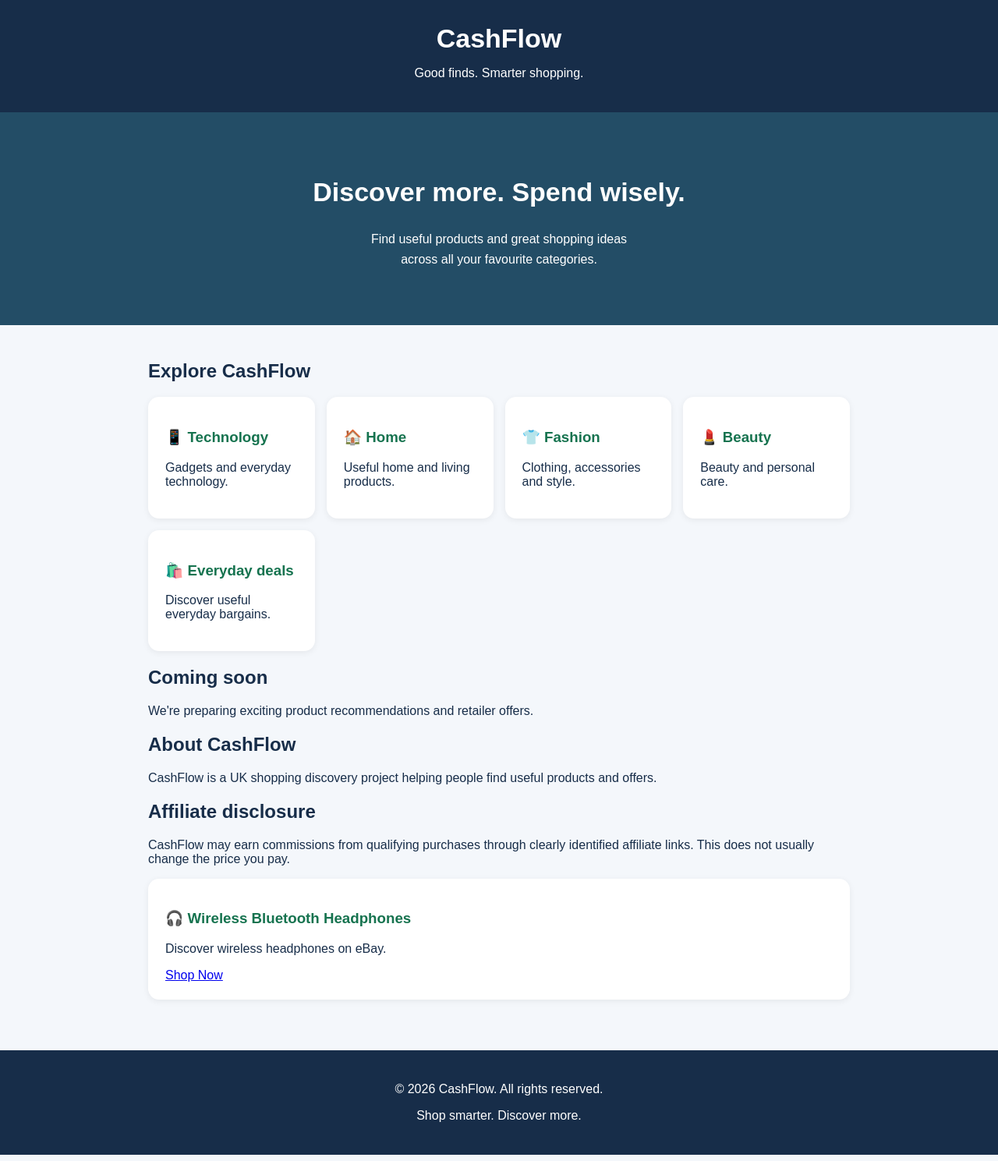
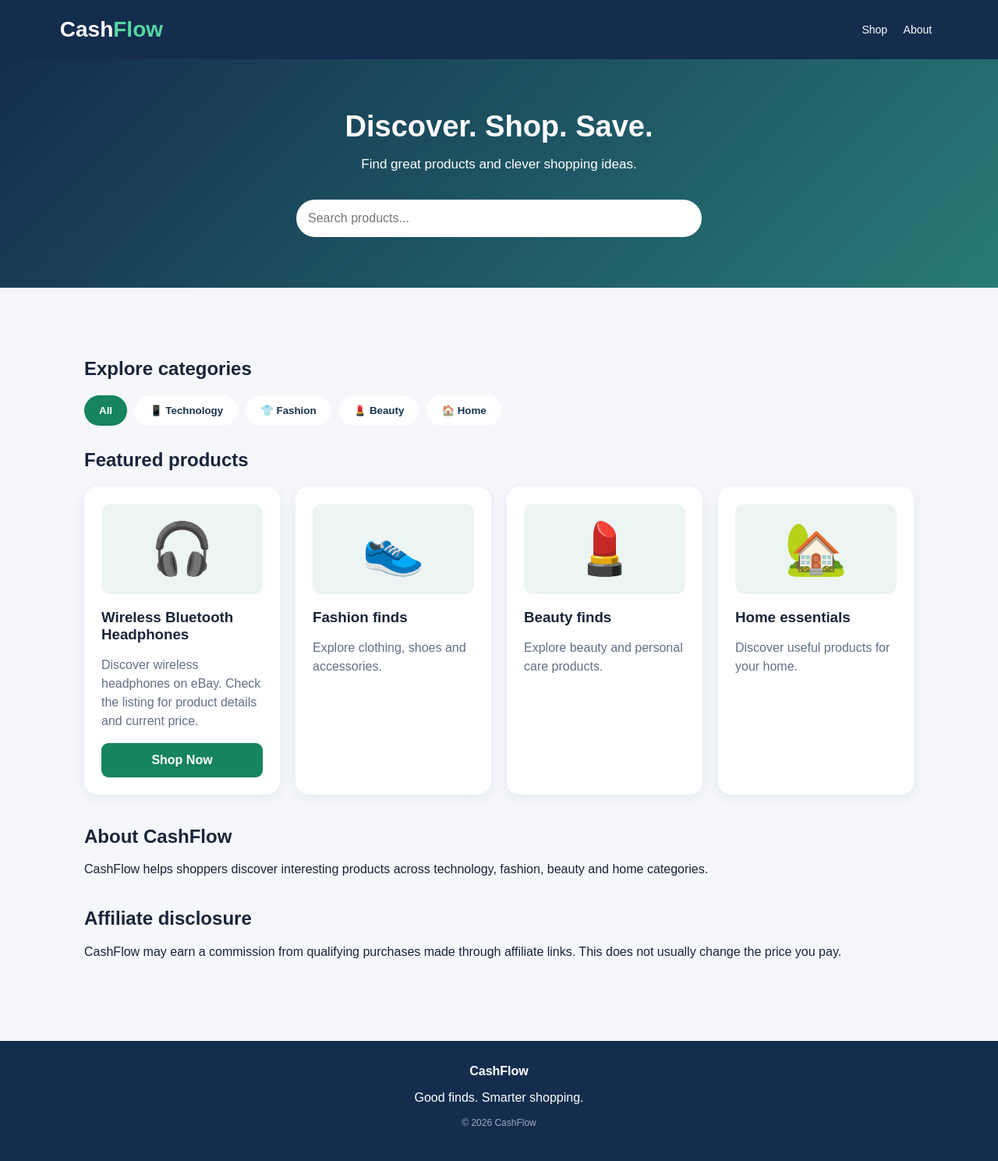
Before and after one commit to hawk4man-pixel/cashflow-site, a plain HTML site: page index.html in a window 1280 px wide. Shown: the whole page at 78% size. Drawn offline with Linux system fonts and the light colour scheme.

Commit message:
Update index.html

```diff
--- a/index.html
+++ b/index.html
@@ -4,57 +4,131 @@
 <head>
 <meta charset="UTF-8">
 <meta name="viewport" content="width=device-width, initial-scale=1">
-<title>CashFlow - Smart Shopping</title>
+<title>CashFlow | Shop Smarter</title>
 <style>
-body{margin:0;background:#f4f7fb;color:#172d49;font-family:Arial,sans-serif}
-header{background:#172d49;color:white;padding:25px;text-align:center}
-header h1{font-size:34px;margin:5px}
-.hero{text-align:center;padding:55px 20px;background:#234d66;color:white}
-.hero h2{font-size:34px}
-.hero p{line-height:1.6}
-main{max-width:900px;margin:auto;padding:25px}
-.grid{display:grid;grid-template-columns:repeat(auto-fit,minmax(200px,1fr));gap:15px}
-.card{background:white;padding:22px;border-radius:14px;box-shadow:0 2px 9px #0001}
-.card h3{color:#16734f}
-footer{text-align:center;padding:25px;background:#172d49;color:white;margin-top:40px}
+*{box-sizing:border-box}
+body{margin:0;background:#f5f7fb;color:#18243a;font-family:Arial,sans-serif}
+header{background:#142d4e;color:white;padding:22px 6%;display:flex;justify-content:space-between;align-items:center;flex-wrap:wrap}
+.logo{font-size:28px;font-weight:bold}
+.logo span{color:#55d6a1}
+nav a{color:white;text-decoration:none;margin:8px;font-size:14px}
+.hero{text-align:center;padding:65px 20px;background:linear-gradient(135deg,#142d4e,#287b76);color:white}
+.hero h1{font-size:38px;margin:0 0 12px}
+.hero p{font-size:17px}
+.search{max-width:520px;width:90%;padding:15px;border:0;border-radius:30px;margin-top:18px;font-size:16px}
+main{max-width:1100px;margin:auto;padding:30px 18px}
+.categories{display:flex;gap:10px;flex-wrap:wrap;margin:20px 0 30px}
+.categories button{border:0;background:white;padding:12px 19px;border-radius:25px;cursor:pointer;font-weight:bold;color:#18334e}
+.categories button:hover,.categories button.active{background:#16845f;color:white}
+.products{display:grid;grid-template-columns:repeat(auto-fit,minmax(230px,1fr));gap:20px}
+.card{background:white;border-radius:17px;padding:22px;box-shadow:0 4px 15px #142d4e12}
+.product-icon{font-size:65px;text-align:center;background:#edf5f4;padding:20px;border-radius:12px}
+.card h3{margin-bottom:8px}
+.price{font-size:20px;font-weight:bold;color:#16845f}
+.card p{color:#637087;line-height:1.5}
+.shop{display:block;text-align:center;background:#16845f;color:white;padding:13px;border-radius:9px;text-decoration:none;font-weight:bold;margin-top:15px}
+.shop:hover{background:#106b4c}
+section{margin-bottom:40px}
+footer{background:#142d4e;color:white;text-align:center;padding:30px 15px;margin-top:35px}
+footer a{color:#9ce7c6}
+.small{font-size:12px;color:#9eabc0}
 </style>
 </head>
 <body>
+
 <header>
-<h1>CashFlow</h1>
+<div class="logo">Cash<span>Flow</span></div>
+<nav>
+<a href="#products">Shop</a>
+<a href="#about">About</a>
+</nav>
+</header>
+
+<section class="hero">
+<h1>Discover. Shop. Save.</h1>
+<p>Find great products and clever shopping ideas.</p>
+<input class="search" id="search" placeholder="Search products..." oninput="filterProducts()">
+</section>
+
+<main>
+<h2>Explore categories</h2>
+<div class="categories">
+<button class="active" onclick="setCategory('all',this)">All</button>
+<button onclick="setCategory('Technology',this)">📱 Technology</button>
+<button onclick="setCategory('Fashion',this)">👕 Fashion</button>
+<button onclick="setCategory('Beauty',this)">💄 Beauty</button>
+<button onclick="setCategory('Home',this)">🏠 Home</button>
+</div>
+
+<section id="products">
+<h2>Featured products</h2>
+<div class="products" id="productGrid">
+
+<div class="card" data-category="Technology">
+<div class="product-icon">🎧</div>
+<h3>Wireless Bluetooth Headphones</h3>
+<p>Discover wireless headphones on eBay. Check the listing for product details and current price.</p>
+<a class="shop" href="https://www.ebay.co.uk/itm/237083359281?_skw=Bluetooth%20wireless%20heaphones&itmmeta=01M7R10BP562C14CQNNF7NKE5M&hash=item373344f831%3Ag%3AgXAAAeSwbehqsjpQ&itmprp=enc%3AAQALAAAA4CHNgUiiE%2FjQhlDTaMiAde8XstaFQ%2BtonTCmchSjkxSrCqBj60JoRJdZK7ZSUl6MCUU0PXcv3%2Bj9LfEP%2BNY2vSAsTi%2FNR%2FFsLkZsZMjshOsTbGPlVIdbhyMq6sddJpJ%2Frx2y9luitWyFUJGk2DqVaDTCyO%2Fg4naTct1NKGkBAE3TcoZxGBg1iY1H12VEzrz3X1s%2FX7zMMUjNliNIpfLRwcL3Cr2QyyGsZvr8b0whdGEbByojEmQ%2FsOUG0GBSmGIyhOQa2eBS%2BSxY6Uth4UTSXTawNBHDIHE1AATKxLIBlQWZ%7Ctkp%3ABk9SR_q8gYG-aA&amdata=enc%3AAQALAAAAoCHNgUiiE%2FjQhlDTaMiAde%2F6Ziy42LkNfD1vnJb0FRrsycdVhFfb%2F6LQEBTZ4Fw1Qo%2BKgQBkg67%2BFI9rIqQtNCvn01cA6LHu%2FmXpxwBS5fVg0F1A8Nvj8JPeHArbiVAynvT4Xr3BtUv%2FEpx5746m3kms4VEZu1MdDdna3Pvj%2FyhYF4K9SmNidsDlC5oJ%2FYKv1U%2BEvG96mC65QpsmCTLOdAs%3D&mkcid=1&mkrid=710-53481-19255-0&siteid=3&campid=5339254144&customid=&toolid=10001&mkevt=1" target="_blank" rel="noopener noreferrer">Shop Now</a>
+</div>
+
+<div class="card" data-category="Fashion">
+<div class="product-icon">👟</div>
+<h3>Fashion finds</h3>
+<p>Explore clothing, shoes and accessories.</p>
+</div>
+
+<div class="card" data-category="Beauty">
+<div class="product-icon">💄</div>
+<h3>Beauty finds</h3>
+<p>Explore beauty and personal care products.</p>
+</div>
+
+<div class="card" data-category="Home">
+<div class="product-icon">🏡</div>
+<h3>Home essentials</h3>
+<p>Discover useful products for your home.</p>
+</div>
+
+</div>
+<p id="noResults" style="display:none">No matching products found.</p>
+</section>
+
+<section id="about">
+<h2>About CashFlow</h2>
+<p>CashFlow helps shoppers discover interesting products across technology, fashion, beauty and home categories.</p>
+</section>
+
+<section>
+<h2>Affiliate disclosure</h2>
+<p>CashFlow may earn a commission from qualifying purchases made through affiliate links. This does not usually change the price you pay.</p>
+</section>
+</main>
+
+<footer>
+<strong>CashFlow</strong>
 <p>Good finds. Smarter shopping.</p>
-</header>
-<section class="hero">
-<h2>Discover more. Spend wisely.</h2>
-<p>Find useful products and great shopping ideas<br>across all your favourite categories.</p>
-</section>
-<main>
-<h2>Explore CashFlow</h2>
-<div class="grid">
-<div class="card"><h3>📱 Technology</h3><p>Gadgets and everyday technology.</p></div>
-<div class="card"><h3>🏠 Home</h3><p>Useful home and living products.</p></div>
-<div class="card"><h3>👕 Fashion</h3><p>Clothing, accessories and style.</p></div>
-<div class="card"><h3>💄 Beauty</h3><p>Beauty and personal care.</p></div>
-<div class="card"><h3>🛍️ Everyday deals</h3><p>Discover useful everyday bargains.</p></div>
-</div>
-<h2>Coming soon</h2>
-<p>We're preparing exciting product recommendations and retailer offers.</p>
-<h2>About CashFlow</h2>
-<p>CashFlow is a UK shopping discovery project helping people find useful products and offers.</p>
-<h2>Affiliate disclosure</h2>
-<p>CashFlow may earn commissions from qualifying purchases through clearly identified affiliate links. This does not usually change the price you pay.</p>
-<div class="card">
-  <h3>🎧 Wireless Bluetooth Headphones</h3>
-  <p>Discover wireless headphones on eBay.</p>
-  <a href="https://www.ebay.co.uk/itm/237083359281?_skw=Bluetooth%20wireless%20heaphones&itmmeta=01M7R10BP562C14CQNNF7NKE5M&hash=item373344f831%3Ag%3AgXAAAeSwbehqsjpQ&itmprp=enc%3AAQALAAAA4CHNgUiiE%2FjQhlDTaMiAde8XstaFQ%2BtonTCmchSjkxSrCqBj60JoRJdZK7ZSUl6MCUU0PXcv3%2Bj9LfEP%2BNY2vSAsTi%2FNR%2FFsLkZsZMjshOsTbGPlVIdbhyMq6sddJpJ%2Frx2y9luitWyFUJGk2DqVaDTCyO%2Fg4naTct1NKGkBAE3TcoZxGBg1iY1H12VEzrz3X1s%2FX7zMMUjNliNIpfLRwcL3Cr2QyyGsZvr8b0whdGEbByojEmQ%2FsOUG0GBSmGIyhOQa2eBS%2BSxY6Uth4UTSXTawNBHDIHE1AATKxLIBlQWZ%7Ctkp%3ABk9SR_q8gYG-aA&amdata=enc%3AAQALAAAAoCHNgUiiE%2FjQhlDTaMiAde%2F6Ziy42LkNfD1vnJb0FRrsycdVhFfb%2F6LQEBTZ4Fw1Qo%2BKgQBkg67%2BFI9rIqQtNCvn01cA6LHu%2FmXpxwBS5fVg0F1A8Nvj8JPeHArbiVAynvT4Xr3BtUv%2FEpx5746m3kms4VEZu1MdDdna3Pvj%2FyhYF4K9SmNidsDlC5oJ%2FYKv1U%2BEvG96mC65QpsmCTLOdAs%3D&mkcid=1&mkrid=710-53481-19255-0&siteid=3&campid=5339254144&customid=&toolid=10001&mkevt=1"
-     target="_blank" rel="noopener noreferrer">
-     Shop Now
-  </a>
-</div>
-</main>
-<footer>
-<p>© 2026 CashFlow. All rights reserved.</p>
-<p>Shop smarter. Discover more.</p>
+<p class="small">© 2026 CashFlow</p>
 </footer>
+
+<script>
+let selectedCategory='all';
+function setCategory(category,button){
+selectedCategory=category;
+document.querySelectorAll('.categories button').forEach(b=>b.classList.remove('active'));
+button.classList.add('active');
+filterProducts();
+}
+function filterProducts(){
+const query=document.getElementById('search').value.toLowerCase();
+let visible=0;
+document.querySelectorAll('#productGrid .card').forEach(card=>{
+const matchesCategory=selectedCategory==='all'||card.dataset.category===selectedCategory;
+const matchesSearch=card.innerText.toLowerCase().includes(query);
+card.style.display=matchesCategory&&matchesSearch?'block':'none';
+if(matchesCategory&&matchesSearch)visible++;
+});
+document.getElementById('noResults').style.display=visible?'none':'block';
+}
+</script>
 </body>
 </html>
```
